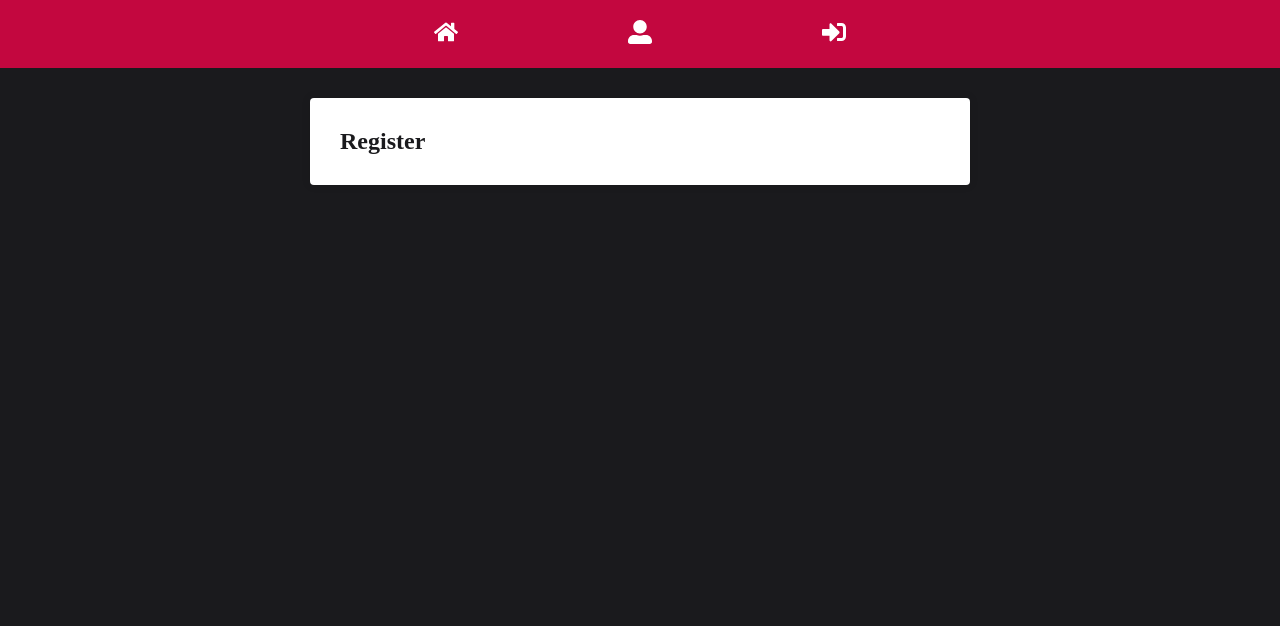
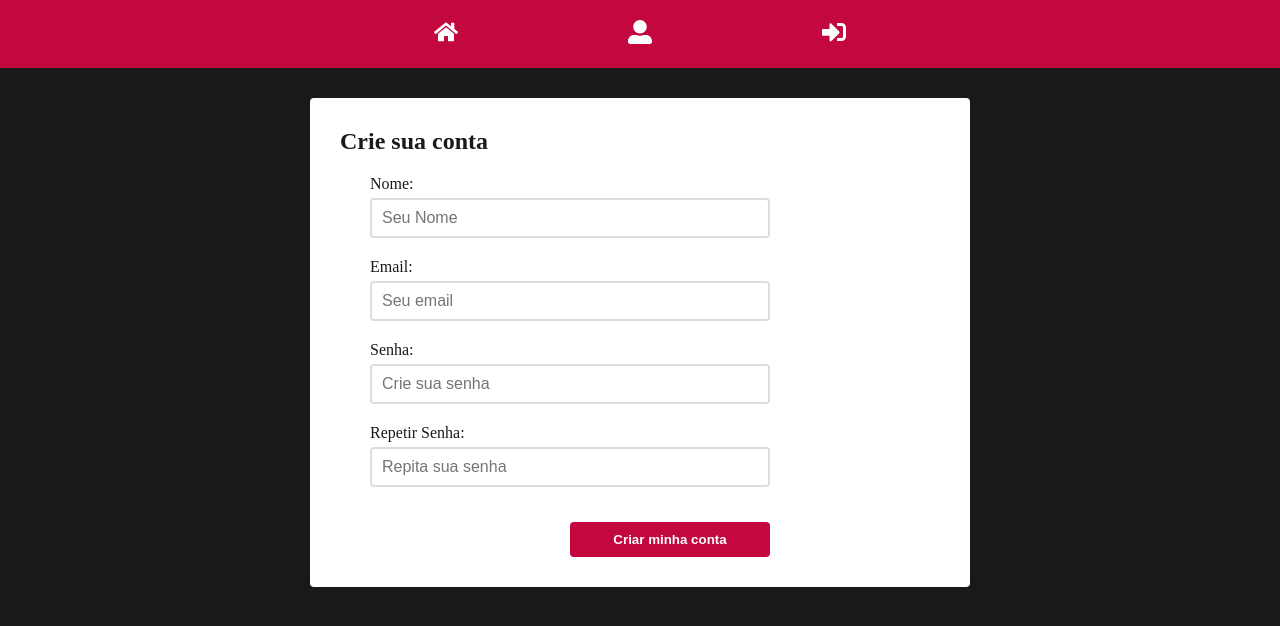
Before and after one commit to tailanpatrick/front-end-alunos, a React (Create React App) app: page /register in a window 1280 px wide. Shown: the top 626 px of the page. Built offline with nearby package versions, Linux system fonts and the light colour scheme.

Commit message:
created and styled component to register a user

```diff
--- a/src/pages/Register/index.tsx
+++ b/src/pages/Register/index.tsx
@@ -1,12 +1,140 @@
-import React from "react";
+import React, { useState } from "react";
+import { isEmail } from 'validator'
+import { toast } from "react-toastify";
+import axios from '../../services/axios';
+import { get } from 'lodash';
+import { useNavigate } from "react-router-dom";
+
 import { Container } from "../../styles/globalstyles";
+import { ContainerForm, Form } from "./styled";
 
 
 export default function Register() {
+  const navigate = useNavigate();
+
+  const [formData, setFormData] = useState({
+    name: "",
+    email: "",
+    password: "",
+    re_password:""
+  });
+
+
+  const handleChange = (e: React.ChangeEvent<HTMLInputElement>) => {
+    const { name, value } = e.target;
+
+    setFormData((prevData) => ({
+      ...prevData,
+      [name]: value,
+    }));
+  };
+
+
+  const handleSubmit = async (e: React.FormEvent) => {
+    e.preventDefault();
+    let formErrors = false;
+
+    if(formData.name.length < 4 || formData.name.length > 255){
+      formErrors = true;
+      toast.error('O Nome precisa no mínimo 4 caracteres');
+    }
+
+    if(!isEmail(formData.email)){
+      formErrors = true;
+      toast.error('Email inválido');
+    }
+
+    if(formData.password.length < 6 || formData.password.length > 50){
+      formErrors = true;
+      toast.error('A Senha precisa no mínimo 6 caracteres');
+    }
+
+    if (formData.password !== formData.re_password){
+      formErrors = true;
+      toast.error('Senhas não coincidem');
+    }
+
+    if (formErrors) return;
+
+    try {
+      const response = await axios.post('/users', {
+        name: formData.name,
+        email:formData.email,
+        password: formData.password
+      });
+
+      toast.success('Cadastro realizado com sucesso.');
+      navigate('/login');
+    } catch (e) {
+      const status = get(e, 'response.status',0);
+      const errors = get(e, 'response.data.errors', []);
+
+      if (Array.isArray(errors)) {
+        errors.map((error: string) => toast.error(error));
+      } else {
+        toast.error("Erro desconhecido.");
+      }
+    }
+
+  }
 
   return (
     <Container>
-      <h1>Register</h1>
+      <h1>Crie sua conta</h1>
+
+      <ContainerForm>
+      <Form onSubmit={handleSubmit}>
+        <label htmlFor="name">
+          Nome:
+          <input
+            type="text"
+            value={formData.name}
+            onChange={handleChange}
+            name="name"
+            placeholder="Seu Nome"
+          />
+        </label>
+
+        <label htmlFor="email">
+          Email:
+          <input
+            type="email"
+            value={formData.email}
+            onChange={handleChange}
+            name="email"
+            placeholder="Seu email"
+          />
+        </label>
+
+
+        <label htmlFor="password">
+          Senha:
+          <input
+            type="password"
+            value={formData.password}
+            onChange={handleChange}
+            name="password"
+            placeholder="Crie sua senha"
+          />
+        </label>
+
+        <label htmlFor="re_password">
+          Repetir Senha:
+          <input
+            type="password"
+            value={formData.re_password}
+            onChange={handleChange}
+            onBlur={handleChange}
+            name="re_password"
+            placeholder="Repita sua senha"
+          />
+        </label>
+
+        <button type="submit">
+          Criar minha conta
+        </button>
+      </Form>
+      </ContainerForm>
     </Container>
   );
 }
--- a/src/pages/Register/styled.ts
+++ b/src/pages/Register/styled.ts
@@ -1,17 +1,57 @@
 import styled from 'styled-components';
+import * as colors from '../../config/colors'
 
-interface TitleProps {
-  isRed?: boolean;
-}
+export const ContainerForm = styled.div`
+  display: flex;
+  margin-left: 30px;
+  flex-direction: column;
 
-export const Title = styled.h1<TitleProps>`
-  background: green;
-
-  small {
-    font-size: 8px;
+  @media(max-width:620px) {
+   margin-left: unset;
   }
 `;
 
-export const Paragraph = styled.p`
-  font-size: 18px;
-`;
+
+export const Form = styled.form`
+  display: flex;
+  flex-direction: column;
+  margin-top: 20px;
+
+  label {
+    display: flex;
+    flex-direction: column;
+    margin-bottom: 20px;
+  }
+
+  input {
+    height: 40px;
+    max-width: 400px;
+    font-size: 16px;
+    border: 2px solid #ddd;
+    padding: 0 10px;
+    border-radius: 4px;
+    margin-top: 5px;
+
+    &:focus {
+      border: 2px solid ${colors.primaryColor};
+    }
+
+  }
+  button {
+      max-width: 200px;
+      margin-left: 200px;
+      margin-top: 15px;
+      transition: all 200ms;
+  }
+
+  button:hover {
+    filter: brightness(125%);
+  }
+
+
+  @media(max-width: 620px){
+      button {
+        max-width: 400px;
+        margin-left: unset;
+  }
+}`;
```
